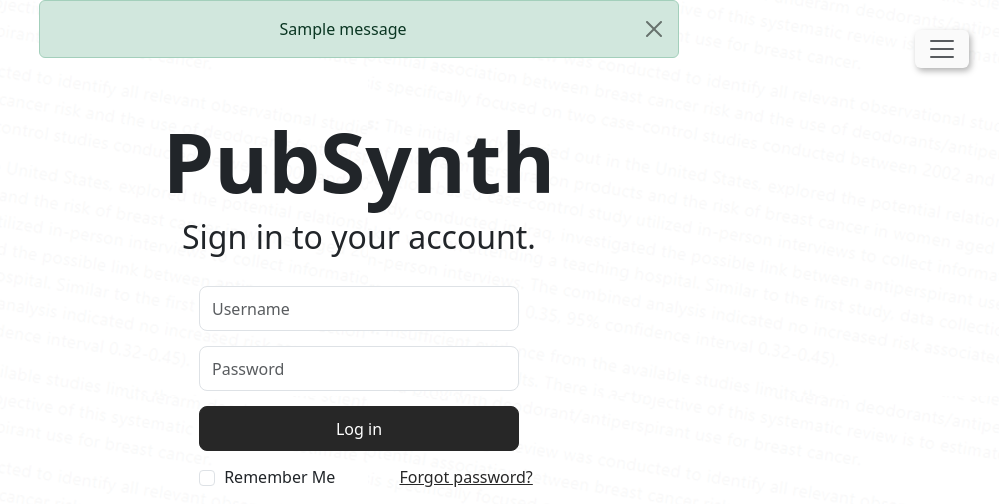
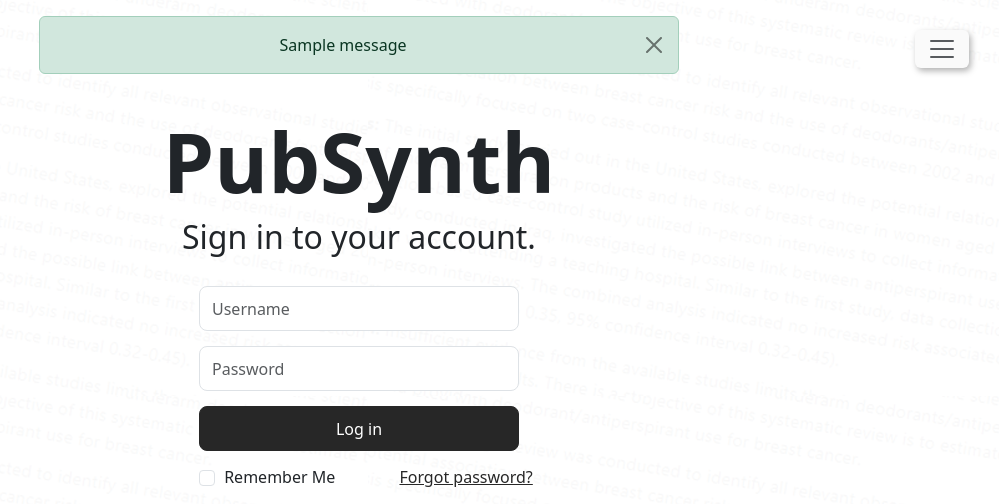
Before and after one commit to colearm/pubsynth, a Flask app: page /login in a window 1280 px wide. Shown: the top 504 px of the page, without its empty margins (281-1280 px from the left). Run offline with Flask 3, Linux system fonts and the light colour scheme; tables that the repository leaves empty hold one stand-in row (values such as "Sample post"); one stand-in notice (Sample message) is shown.

Commit message:
updated copied to clipboard alert

```diff
--- a/app.py
+++ b/app.py
@@ -290,12 +290,14 @@ def get_summary(abstracts, detail=0):
         prompt = """Your job is to synthesize the key pieces of information from the following research paper abstracts into one coherent summary that is comprehensible to the
 average person. Each abstract you are being given starts with #####. Use this to help you isolate the topics of each abstract to create a more intelligible summary. Your
 summary should be around 10 sentences long: """
+
     elif detail == 1:
         summary = session["result"]
         prompt = f"""Your job is to synthesize the key pieces of information from the following research paper abstracts into one coherent summary that is comprehensible to the
 average person. The summary you gave last time was: "{summary}" Use details from the following abstracts to create a new summary with an increased level of detail and
 technicality. Your #1 priority is to make your response at least 20% longer than your last summary in terms of characters used. Each abstract begins with #####: """
     else:
+
         summary = session["result"]
         prompt = f"""Your job is to synthesize the key pieces of information from the following research paper abstracts into one coherent summary that is comprehensible to the
 average person. The summary you gave last time was: "{summary}" Use the following abstracts to create a new, more generalized summary with a decreased level of detail and
--- a/static/login.css
+++ b/static/login.css
@@ -1,3 +1,11 @@
+.alerts {
+    width: 50%;
+    position: fixed;
+    left: 25%;
+    z-index: 9999;
+    text-align: center;
+}
+
 .nav-link:link {
     color: black;
 }
--- a/static/main.css
+++ b/static/main.css
@@ -106,9 +106,3 @@ h1 {
     text-align: center;
     font-size: 72px;
 }
-
-.alerts {
-    width: 50%;
-    position: fixed;
-    left: 25%;
-}
--- a/templates/alerts.html
+++ b/templates/alerts.html
@@ -1,8 +1,8 @@
-<div class="alerts">
+<div class="alerts mt-3">
     {% with messages = get_flashed_messages(with_categories=True) %}
         {% if messages %}
             {% for category, message in messages %}
-                <div class="alert alert-{{ category }} alert-dismissible fade show" role="alert" style="text-align: center;">
+                <div class="alert alert-{{ category }} alert-dismissible fade show" role="alert">
                     {{ message }}
                     <button type="button" class="btn-close" data-bs-dismiss="alert"></button>
                 </div>
```
Also changed, not shown: templates/results.html (+13 -15 lines).
